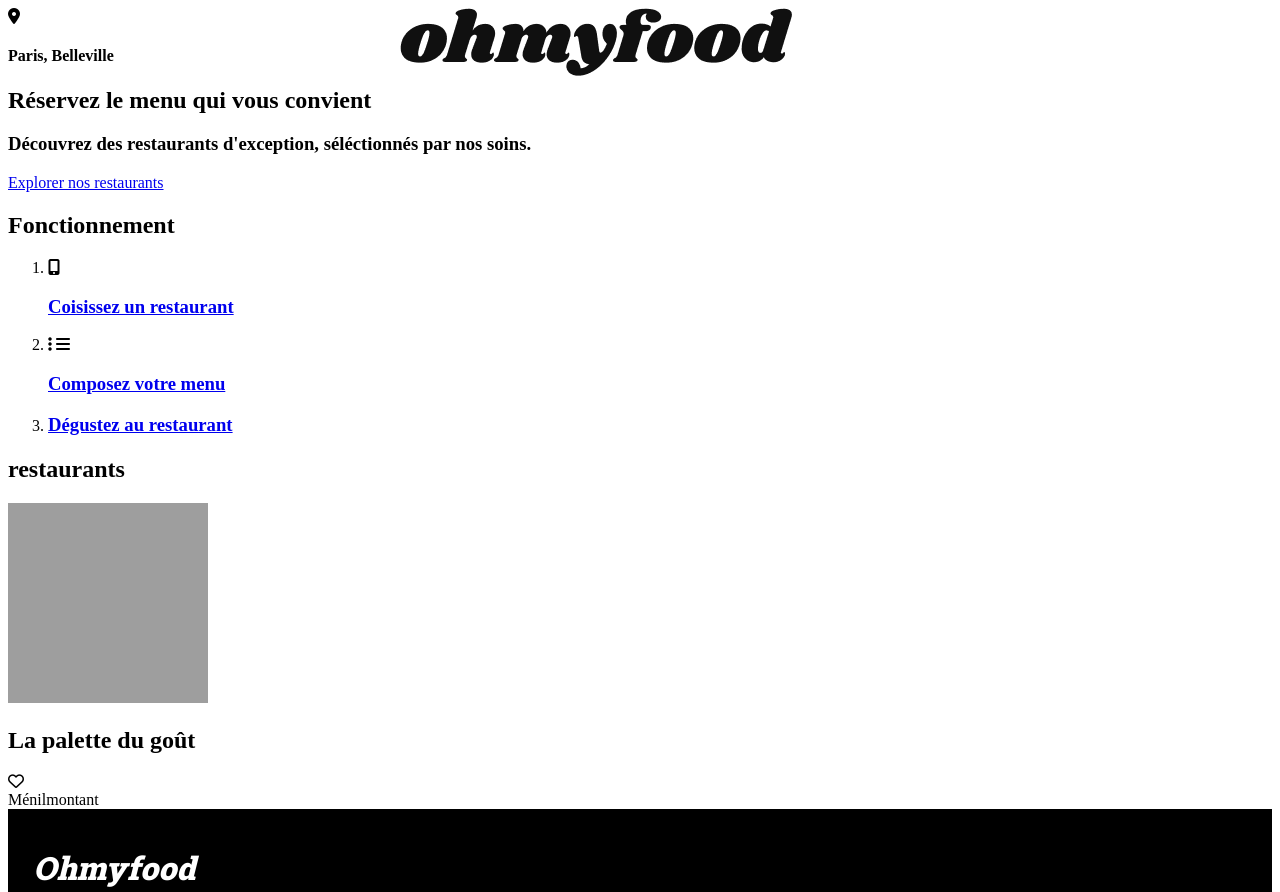
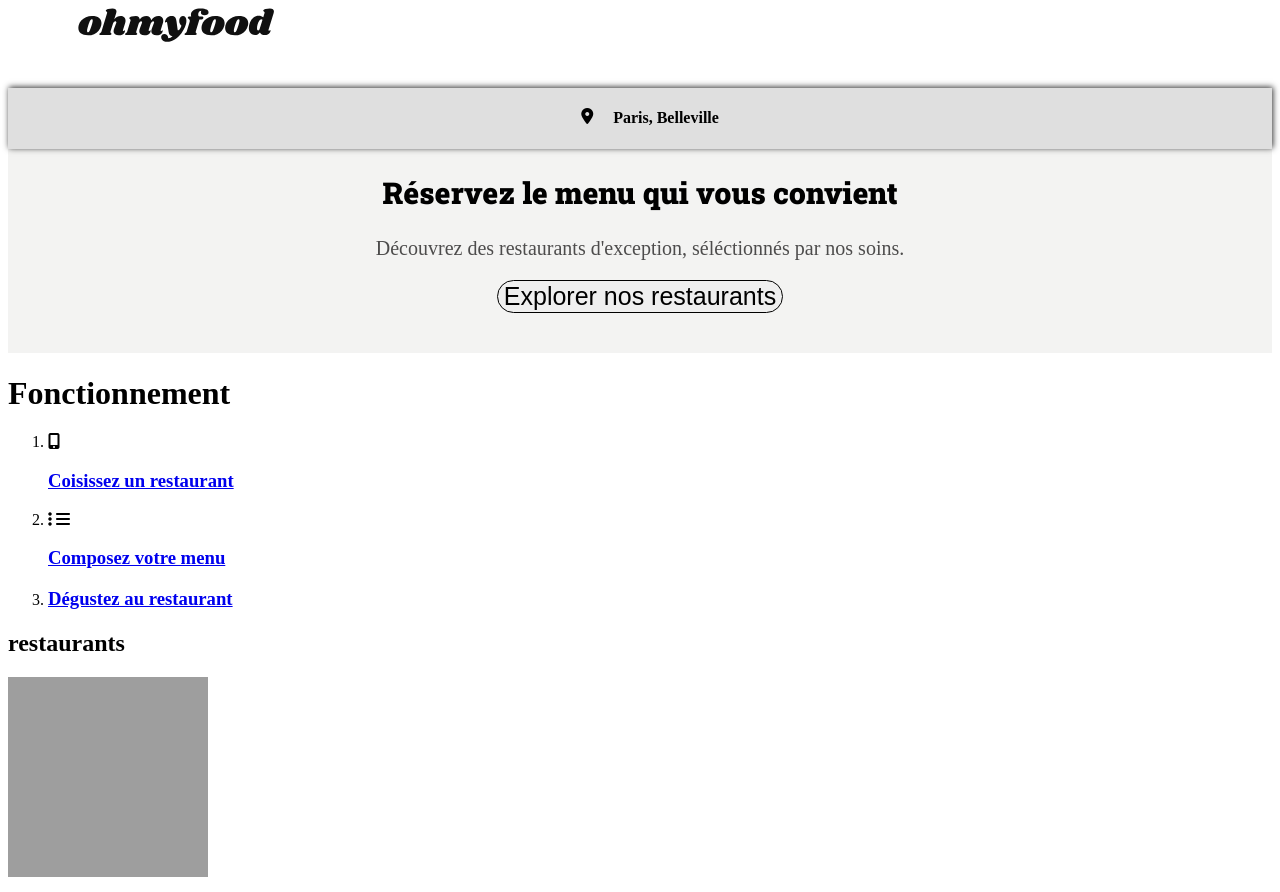
Before and after one commit to Ammar-Khaoula/AmmarKhaoula_3_21032021.githup.io, a website: page index.html in a window 1280 px wide. Shown: the top 892 px of the page. Drawn offline with Linux system fonts and the light colour scheme; grey boxes are pictures that could not be loaded.

Commit message:
scss-to-page

```diff
--- a/index.html
+++ b/index.html
@@ -13,22 +13,22 @@
 <body>
                <!-- header -->
     <header>
-        <img src="images/logo/ohmyfood.png" alt="logo">
+        <img src="images/logo/ohmyfood@2x.svg" alt="logo">
     </header>
                 <!-- nav1 -->
     <nav>
-        <div>
+      <div id="menu">
+        <div class="menu1">
             <i class="fa fa-map-marker"></i>
             <h4>Paris, Belleville</h4>
         </div>
-        <div>
             <h2>Réservez le menu qui vous convient</h2>
-            <h3>Découvrez des restaurants d'exception, séléctionnés par nos soins.</h3>
-            <p><a href="#">Explorer nos restaurants</a></p>
-        </div>
+            <p>Découvrez des restaurants d'exception, séléctionnés par nos soins.</p>
+            <button>Explorer nos restaurants</button>
+      </div>
     </nav>
-               <!-- nav2 -->
-    <nav>
+               <!-- main -->
+    <main>
         <h1>Fonctionnement</h1>
         <div>
             <ol>
@@ -54,7 +54,7 @@
 
         </div>
 
-    </nav>
+    </main>
                <!-- section1 -->
     <section>
         <h1>restaurants</h1>
--- a/style.scss
+++ b/style.scss
@@ -4,15 +4,56 @@
 
 header{
     position: fixed;
-    left: 25rem;
+    padding-left:70px;
     @media all and (max-width:768px){
-        position: fixed;
-        left: 150px;
         img{
             width: 150px;
 
         }
     }
+}
+              /* nav */
+nav{
+    text-align: center;
+    padding-top: 80px;
+    #menu{
+        background-color: rgb(243, 243, 242);
+        padding-bottom: 40px;
+        h2{
+            font-family: 'Roboto Slab', serif;
+            font-size: 30px;
+        }
+        P{
+            font-size: 20px;
+            color: rgb(77, 76, 76);
+        }
+        button{
+            border: 1px black solid;
+            border-radius: 20px;
+            font-size: 25px;
+
+
+        }
+    }
+
+    .menu1{
+        display: flex;
+        justify-content:center;
+        border: 0px black solid;
+        -webkit-box-shadow: 1px -1px 6px 0px rgba(0, 0, 0, 0.81);
+        -moz-box-shadow:  1px -1px 6px 0px rgba(0, 0, 0, 0.81);
+        box-shadow: 1px -1px 6px 0px rgba(0, 0, 0, 0.81);
+        background-color: rgb(223, 223, 223);
+        .fa-map-marker{
+            padding: 20px;
+        }
+    }
+    @media all and (max-width:768px){
+        nav{
+            width: 100%;
+        }
+    }
+
 }
 
     /* footer */
```
Also changed, not shown: style.css, 1 other file.
